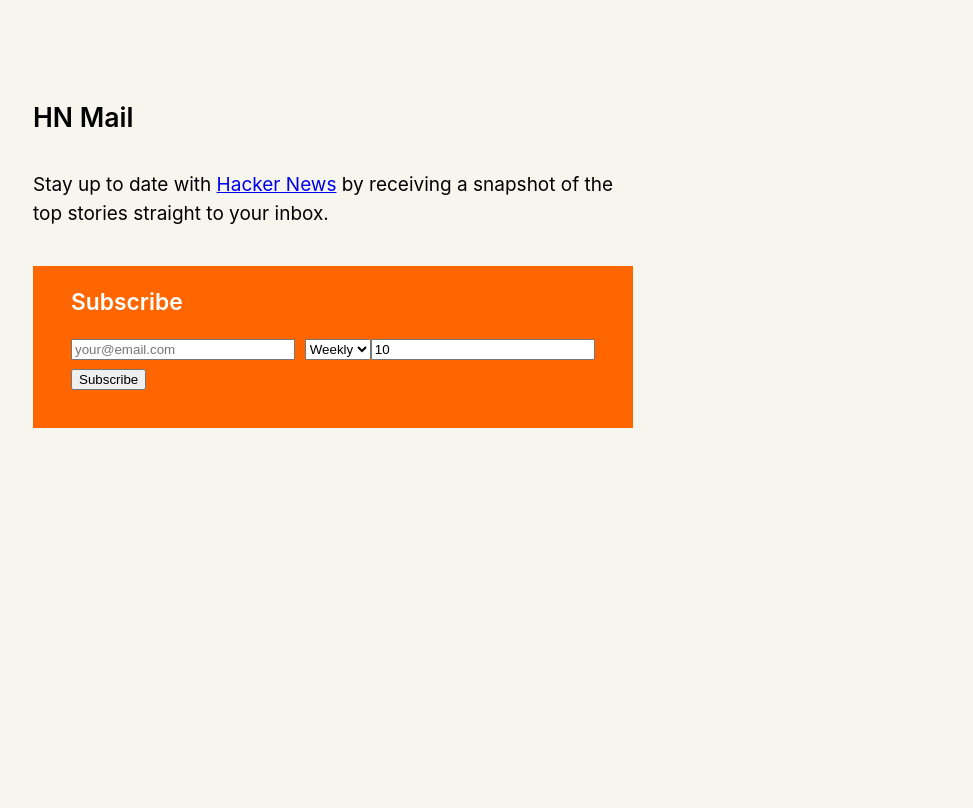
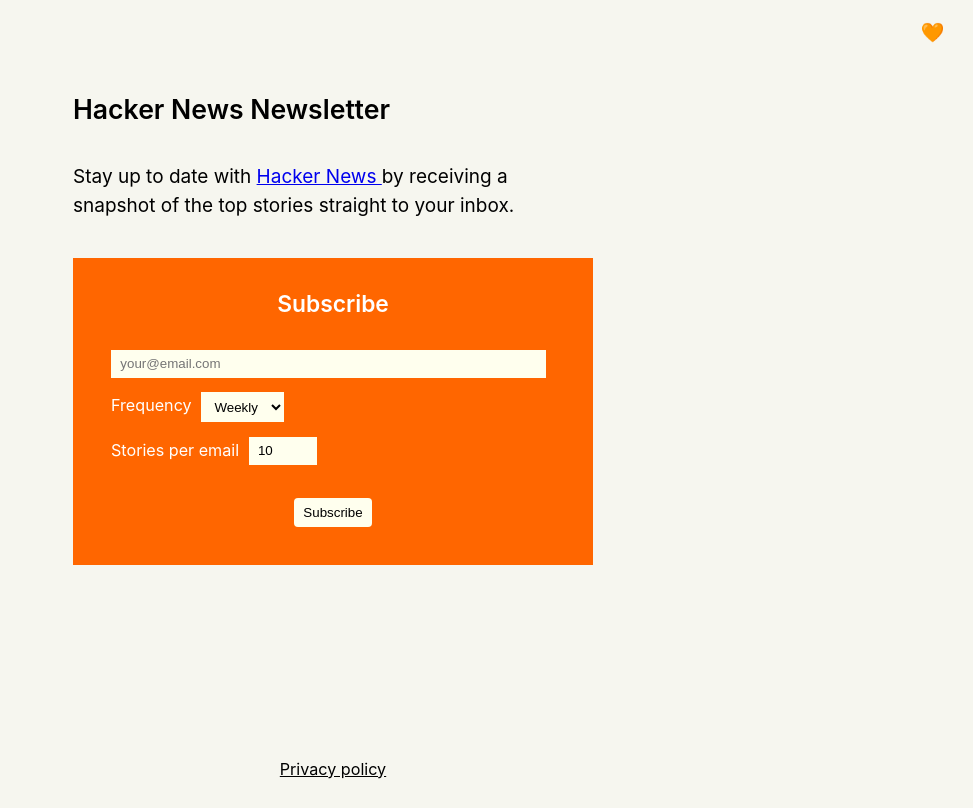
Before and after one commit to shwilliam/hnmail, a plain HTML site: page client/index.html in a window 1280 px wide. Shown: the whole page, without its empty margins (307-1280 px from the left). Drawn offline with Linux system fonts and the light colour scheme.

Commit message:
update client

```diff
--- a/client/index.html
+++ b/client/index.html
@@ -9,13 +9,16 @@
     <style>
       html,
       body {
-        height: 100%;
-        overflow: hidden;
         font-family: -apple-system, BlinkMacSystemFont, 'Segoe UI', Roboto,
           Oxygen, Ubuntu, Cantarell, 'Open Sans', 'Helvetica Neue', sans-serif;
         font-size: 19px;
         line-height: 1.5;
         background-color: #f6f6ef;
+        min-width: 295px;
+      }
+
+      body {
+        margin-bottom: 4em;
       }
 
       h1 {
@@ -27,7 +30,7 @@
       h2 {
         font-size: 1.2rem;
         font-weight: 600;
-        margin: 0 0 1rem 0;
+        margin: 0.5rem 0 1.5rem 0;
       }
 
       p {
@@ -37,7 +40,7 @@
       main {
         margin: 4.75rem auto 0 auto;
         padding: 0 1.5rem;
-        max-width: 600px;
+        max-width: 520px;
         height: 100%;
       }
 
@@ -47,14 +50,52 @@
         padding: 1rem 2rem 1.5rem 2rem;
       }
 
-      label,
+      label {
+        display: block;
+        font-size: 0.85rem;
+        margin: 0.25em 0.5rem 0.25rem 0;
+        position: relative;
+        top: -3px;
+      }
+
       input {
         display: block;
         width: 100%;
       }
 
+      button,
+      input,
+      select {
+        position: relative;
+        z-index: 0;
+        padding: 0.5em 0.7em;
+        margin-bottom: 0.75rem;
+        background: #ffe;
+        border: 0;
+        overflow: hidden;
+      }
+
+      button {
+        cursor: pointer;
+        border-radius: 4px;
+      }
+
       [type='submit'] {
-        margin: 0.5rem 0;
+        margin: 1rem 0 0.5rem 0;
+      }
+
+      details[open] summary {
+        text-decoration: underline;
+      }
+
+      details ::-webkit-details-marker {
+        display: none;
+      }
+
+      summary {
+        list-style-type: none;
+        text-decoration: underline;
+        cursor: pointer;
       }
 
       .sr-only {
@@ -66,32 +107,67 @@
         overflow: hidden;
       }
 
+      .subscription-form__input {
+        white-space: nowrap;
+        display: flex;
+      }
+
       .error {
         height: 30px;
         margin: 2rem 0;
       }
 
-      .frequency-input {
-        display: flex;
-        flex-wrap: wrap;
-      }
-
       .subscription-form {
+        text-align: center;
         margin-top: 2rem;
-      }
-
-      .subscription-form__inputs {
-        display: flex;
       }
 
       .subscription-form__email {
         margin-right: 0.5rem;
+        flex-grow: 1;
+        flex-basis: 33%;
+      }
+
+      .subscription-form__frequency {
+        margin-right: 2.5rem;
+      }
+
+      .subscription-form__amount {
+        width: 50px;
+      }
+
+      .footer {
+        text-align: center;
+        font-size: 0.85rem;
+        position: fixed;
+        right: 0;
+        bottom: 0;
+        left: 0;
+        padding: 1rem 1.5rem;
+        background-color: #f6f6ef;
+      }
+
+      .privacy-policy {
+        max-width: 600px;
+        margin: 0 auto;
+      }
+
+      .privacy-policy__details {
+        text-align: left;
+        margin: 0.5rem 0;
+      }
+
+      a.heart {
+        position: absolute;
+        top: 1rem;
+        right: 1.5rem;
+        text-decoration: none;
       }
     </style>
   </head>
   <body>
     <main id="main">
-      <h1>HN Mail</h1>
+      <h1>Hacker News Newsletter</h1>
 
       <p>
         Stay up to date with
@@ -99,14 +175,16 @@
           href="https://news.ycombinator.com/"
           target="_blank"
           rel="noopener noreferrer"
-          >Hacker News</a
         >
+          Hacker News
+        </a>
         by receiving a snapshot of the top stories straight to your inbox.
       </p>
 
       <form id="subscription-form" class="subscription-form">
         <h2>Subscribe</h2>
-        <div class="subscription-form__inputs">
+
+        <div class="subscription-form__input">
           <label for="email-input" class="sr-only">Email</label>
           <input
             name="email-input"
@@ -116,16 +194,27 @@
             type="email"
             required
           />
+        </div>
 
-          <label for="frequency-input" class="sr-only">Frequency</label>
-          <select name="frequency-input" id="frequency-input">
+        <div class="subscription-form__input">
+          <label for="frequency-input">Frequency</label>
+          <select
+            name="frequency-input"
+            id="frequency-input"
+            class="subscription-form__frequency"
+          >
             <option value="weekly">Weekly</option>
             <option value="daily">Daily</option>
             <option value="two_daily">2 daily</option>
             <option value="three_daily">3 daily</option>
+            <option value="four_daily">4 daily</option>
+            <option value="five_daily">5 daily</option>
+            <option value="six_daily">6 daily</option>
           </select>
+        </div>
 
-          <label for="amount-input" class="sr-only">Amount</label>
+        <div class="subscription-form__input">
+          <label for="amount-input">Stories per email</label>
           <input
             name="amount-input"
             id="amount-input"
@@ -143,6 +232,31 @@
       </form>
 
       <p id="subscription-error"></p>
+
+      <a
+        class="heart"
+        href="https://github.com/shwilliam"
+        target="_blank"
+        rel="noopener noreferrer"
+      >
+        <span role="img" aria-label="orange heart">🧡</span>
+        <span class="sr-only">Author's GitHub</span>
+      </a>
+
+      <footer class="footer">
+        <details class="privacy-policy">
+          <summary>Privacy policy</summary>
+
+          <p class="privacy-policy__details">
+            We have no interest in collecting your data; all that we store is
+            your email. No cookies
+            <span role="img" aria-label="woman gesturing no">🙅‍♀️</span
+            ><span role="img" aria-label="cookie">🍪</span>. If anything major
+            changes with this service you will be notified and in the worst case
+            asked to resubscribe.
+          </p>
+        </details>
+      </footer>
     </main>
 
     <script>
```
